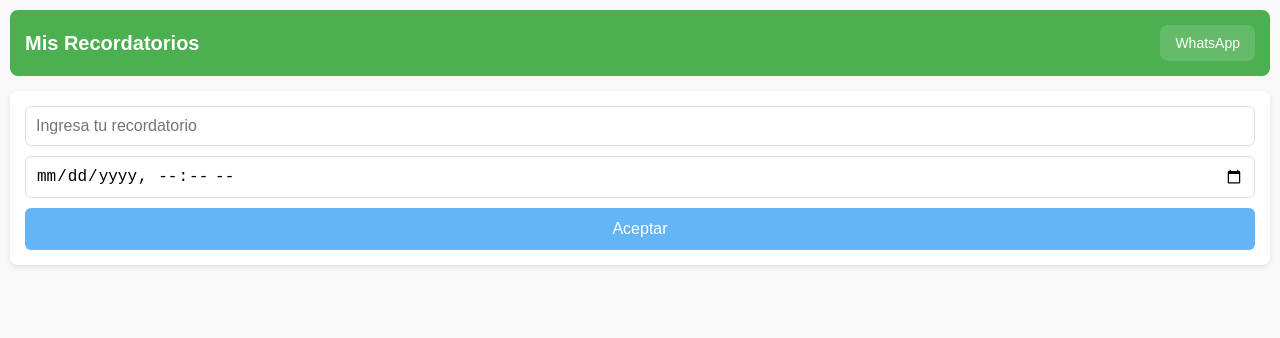
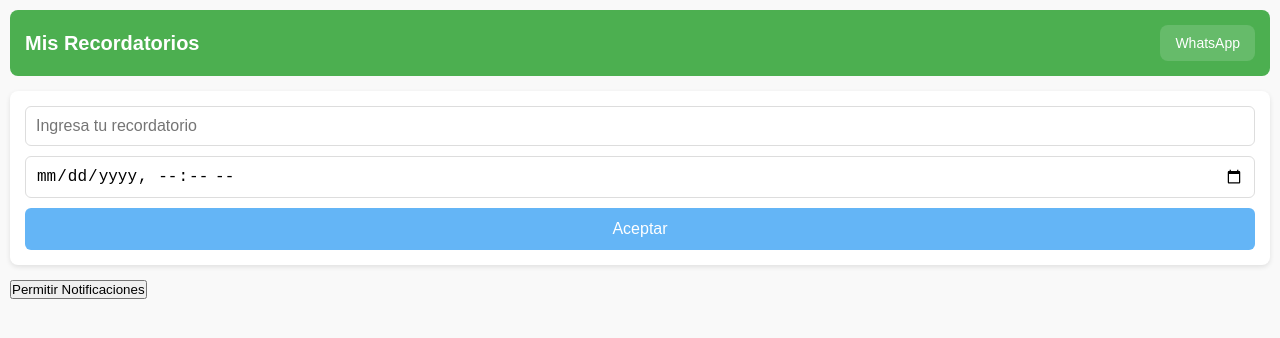
Before and after one commit to jhon20289/recordatorio_app_web, a plain HTML site: page index.html in a window 1280 px wide. Drawn offline with Linux system fonts and the light colour scheme.

Commit message:
Update index.html

```diff
--- a/index.html
+++ b/index.html
@@ -35,6 +35,11 @@
   <!-- Contenedor para mostrar los recordatorios -->
   <section id="recordatorios"></section>
 
+  <!-- Botón para solicitar el permiso de notificaciones -->
+  <button onclick="OneSignal.showSlidedownPrompt()">
+    Permitir Notificaciones
+  </button>
+
   <!-- Enlazamos el JS -->
   <script src="script.js"></script>
 </body>
```
